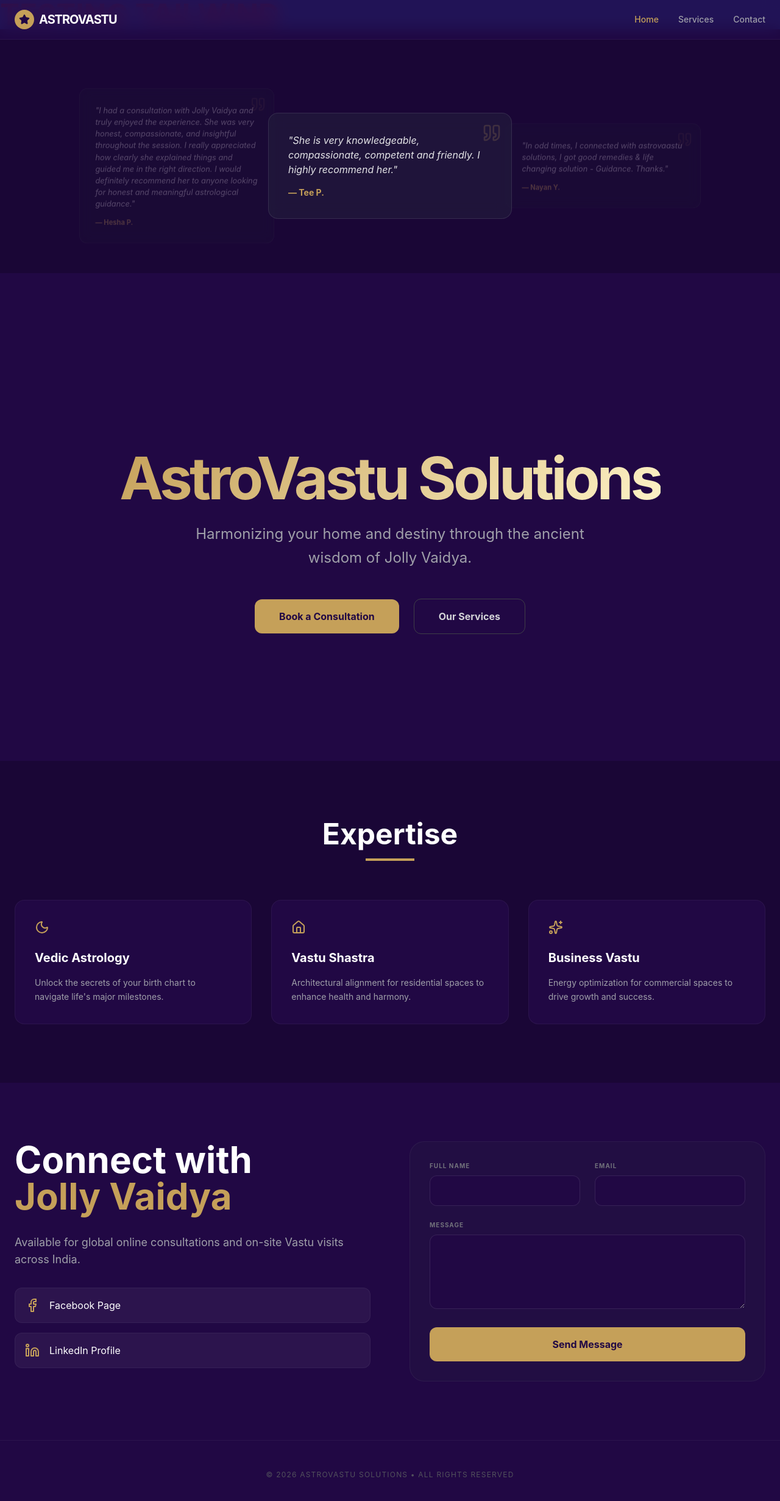
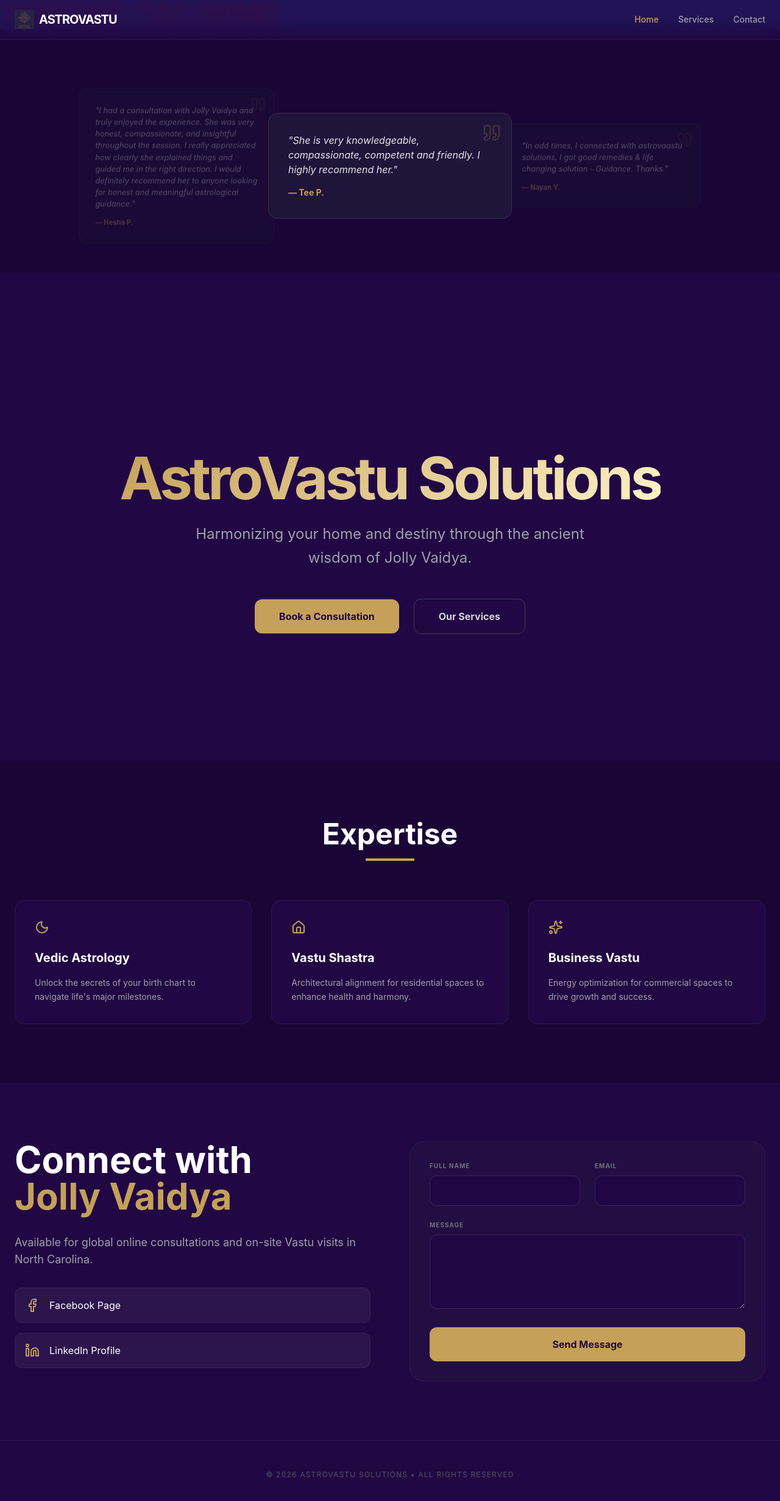
Before and after one commit to Zambucko2/astrovastu-web, a React (Vite) app: page / in a window 1280 px wide. Shown: the top 2462 px of the page at 61% size. Built offline with nearby package versions, Linux system fonts and the light colour scheme.

Commit message:
added favicon and logo with some updates

```diff
--- a/index.html
+++ b/index.html
@@ -2,9 +2,9 @@
 <html lang="en">
   <head>
     <meta charset="UTF-8" />
-    <link rel="icon" type="image/svg+xml" href="/vite.svg" />
     <meta name="viewport" content="width=device-width, initial-scale=1.0" />
-    <title>astrovastu-web</title>
+    <title>Astrologer Jolly Vaidya</title>
+    <link rel="icon" type="image/x-icon" href="/media/Jolly Vaidya Logo.ico" />
   </head>
   <body>
     <div id="root"></div>
--- a/src/App.tsx
+++ b/src/App.tsx
@@ -14,6 +14,8 @@ import {
   ExternalLink,
   Quote
 } from 'lucide-react';
+
+import Logo from '/media/Jolly Vaidya Logo with text.png';
 
 // --- Types ---
 interface Review {
@@ -60,7 +62,11 @@ function App() {
         <div className="container mx-auto px-6 py-4 flex justify-between items-center">
           <div className="flex items-center space-x-2">
             <div className="w-8 h-8 bg-astrogold rounded-full flex items-center justify-center text-astrodark">
-              <Star size={18} fill="currentColor" />
+              <img
+                src={Logo}
+                alt="AstroVastu Logo"
+                className="w-full h-full object-contain"
+              />
             </div>
             <span className="text-xl font-bold tracking-tighter">ASTROVASTU</span>
           </div>
@@ -178,7 +184,7 @@ function App() {
         <div className="grid lg:grid-cols-2 gap-16">
           <div className="space-y-8">
             <h2 className="text-4xl md:text-6xl font-bold">Connect with <br/><span className="text-astrogold">Jolly Vaidya</span></h2>
-            <p className="text-zinc-400 text-lg">Available for global online consultations and on-site Vastu visits across India.</p>
+            <p className="text-zinc-400 text-lg">Available for global online consultations and on-site Vastu visits in North Carolina.</p>
 
             <div className="space-y-4">
               <a href="https://facebook.com/AstrologerJollyVaidya" target="_blank" className="flex items-center space-x-4 p-4 bg-white/5 rounded-xl border border-white/5 hover:border-astrogold/30 transition-all">
```
Also changed, not shown: media/Jolly Vaidya Logo with text.png (added), 1 other file (tests, documents, lock files or other folders).
